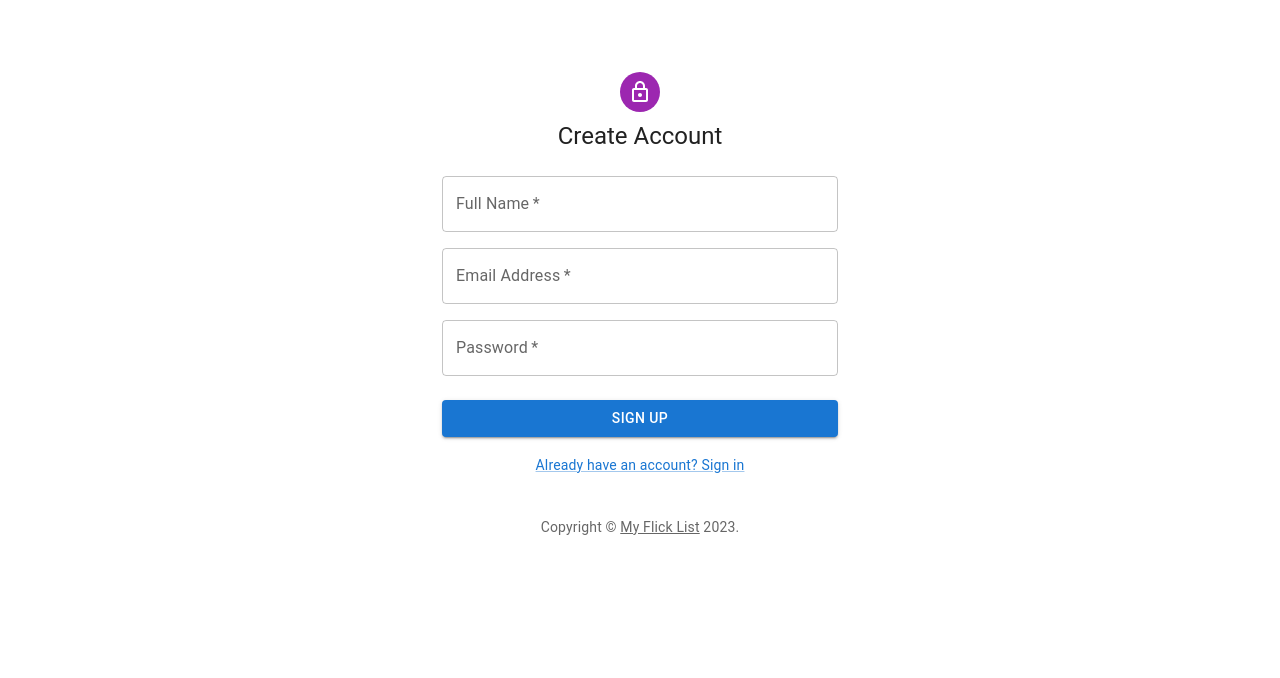
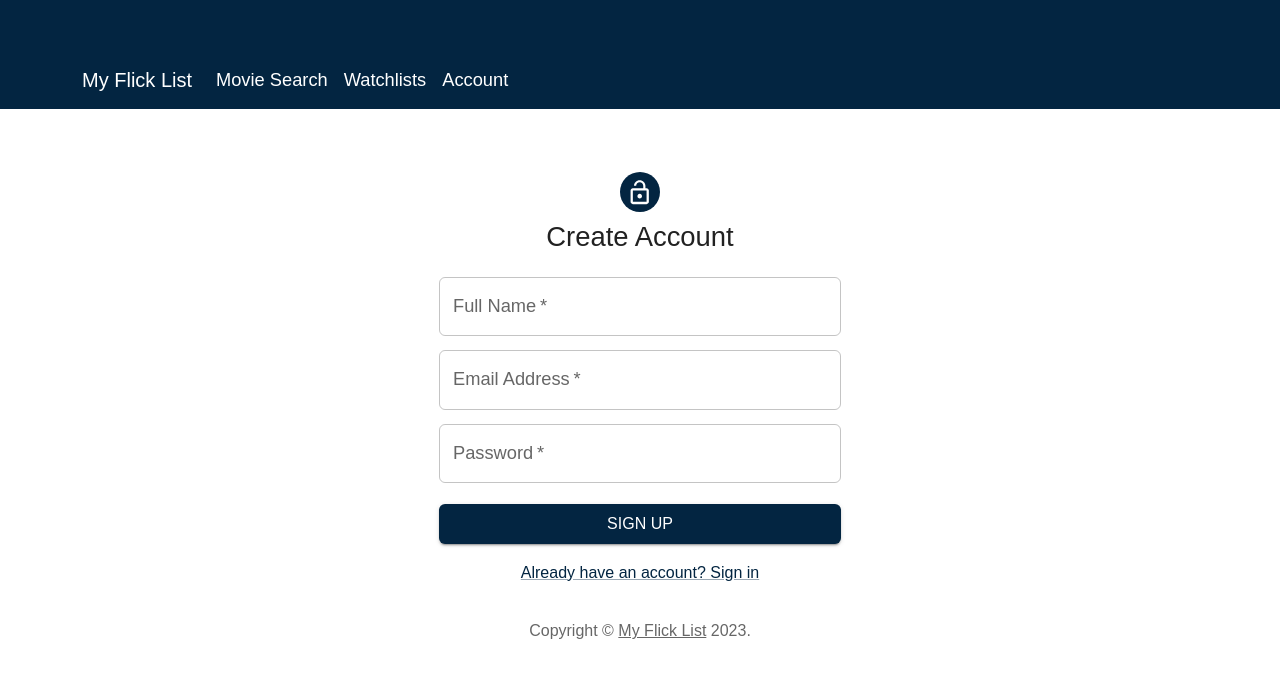
Before and after one commit to kevinpista/my-flick-list, a React (Create React App) app in the folder frontend/: page /user-registration in a window 1280 px wide. Shown: the top 678 px of the page. Built offline with nearby package versions, Linux system fonts and the light colour scheme.

Commit message:
Configured ThemeProvider styling in separate ThemStyles component

```diff
--- a/frontend/src/components/UserRegistration.js
+++ b/frontend/src/components/UserRegistration.js
@@ -7,13 +7,14 @@ import TextField from '@mui/material/TextField';
 import Link from '@mui/material/Link';
 import Grid from '@mui/material/Grid';
 import Box from '@mui/material/Box';
-import LockOutlinedIcon from '@mui/icons-material/LockOutlined';
+import NavBar from './NavBar';
+import LockOpenIcon from '@mui/icons-material/LockOpen';
 import Typography from '@mui/material/Typography';
 import Container from '@mui/material/Container';
-import { createTheme, ThemeProvider } from '@mui/material/styles';
+import { ThemeProvider } from '@mui/material/styles';
 import { registerUser } from '../api/userRegistrationAPI';
 import * as errorConstants from '../api/errorConstants';
-
+import * as themeStyles from '../styling/ThemeStyles';
 import Alert from '@mui/material/Alert';
 
 function Copyright(props) {
@@ -30,9 +31,6 @@ function Copyright(props) {
 }
 
 // TODO remove, this demo shouldn't need to reset the theme.
-
-const defaultTheme = createTheme();
-
 
 export default function UserRegistration() {
 
@@ -114,12 +112,14 @@ export default function UserRegistration() {
         };
 
     return (
-        <ThemeProvider theme={defaultTheme}>
+        <ThemeProvider theme={themeStyles.formTheme}>
+                    <NavBar/>
+
             <Container component="main" maxWidth="xs">
             {/* Display alert based on registration status*/}
             {showSuccessAlert && (
                 <Alert severity="success">
-                    <strong>Successful Sign-Up</strong> - Logging you in...
+                    <strong>Successful Sign Up</strong> - Logging you in...
                 </Alert>
                 )}
 
@@ -138,15 +138,14 @@ export default function UserRegistration() {
                 alignItems: 'center',
                 }}
             >
-                <Avatar sx={{ m: 1, bgcolor: 'secondary.main' }}>
-                <LockOutlinedIcon />
+                <Avatar sx={{ m: 1, bgcolor: 'primary.main' }}>
+                <LockOpenIcon />
                 </Avatar>
                 <Typography component="h1" variant="h5">
                 Create Account
                 </Typography>
                 <Box component="form" noValidate onSubmit={handleSubmit} sx={{ mt: 3 }}>
                 <Grid container spacing={2}>
-
                     <Grid item xs={12}>
                     <TextField
                         required
@@ -184,7 +183,6 @@ export default function UserRegistration() {
                         error={passwordError}
                     />
                     </Grid>
-
                 </Grid>
                 <Button
                     type="submit"
--- /dev/null
+++ b/frontend/src/styling/ThemeStyles.js
@@ -0,0 +1,22 @@
+// Theme styling for material UI <ThemeProvider> component
+
+import { createTheme } from '@mui/material/styles';
+
+export const formTheme = createTheme({
+    palette: {
+        primary: {
+          main: '#032541', // primary colo - Dark Navy Blue - button etc.
+        },
+        secondary: {
+          main: '#2196f3', // secondary color - Light blue 'sign up' color
+        },
+      },
+      typography: {
+        fontSize: 16,
+        fontFamily: "'Source Sans Pro', Arial, sans-serif",
+      },
+      spacing: 7, // spacing unit
+      shape: {
+        borderRadius: 6, // button + field border radius
+      },
+});
```
